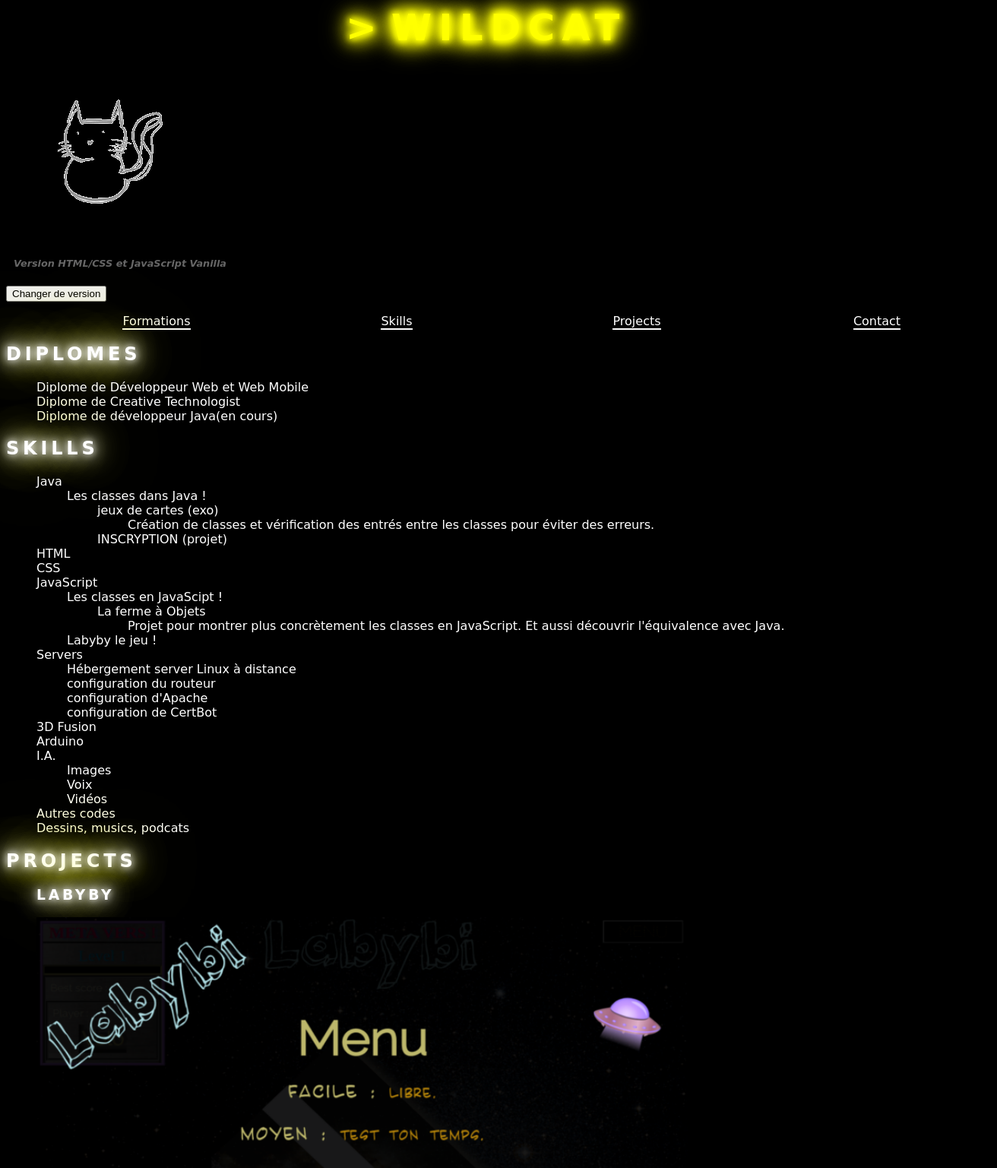
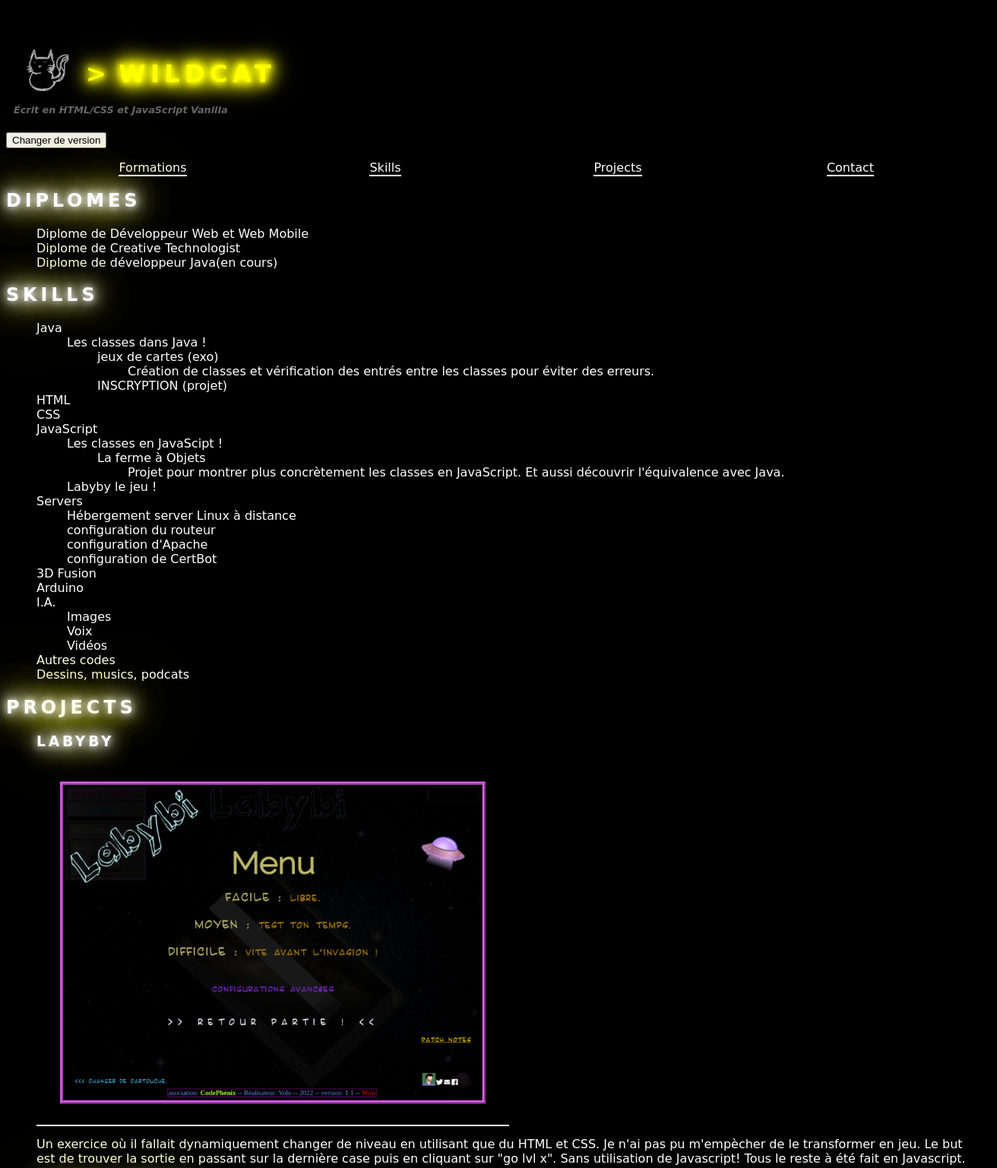
Before and after one commit to wildcat7534/porte-folio, a plain HTML site: page index.html in a window 1280 px wide. Shown: the top 1537 px of the page at 76% size, 1312 px wide, since content can reach past the window. Drawn offline with Linux system fonts and the light colour scheme.

Commit message:
labyby rajouté, hover, titre

```diff
--- a/assets/css/global.css
+++ b/assets/css/global.css
@@ -23,5 +23,8 @@ body {
   background-repeat: repeat;
   background-attachment: fixed;
   background-color: #000000;
-  background-size: 70%;
+  background-size: 40%;
 }
+h1 {
+  display: inline;
+}
--- a/assets/css/root.css
+++ b/assets/css/root.css
@@ -5,7 +5,6 @@ ul li {
 }
 header nav ul {
   display: flex;
-  width: 100%;
   justify-content: space-evenly;
 }
 header nav ul li {
@@ -21,7 +20,7 @@ body {
 }
 h1 {
   text-align: center;
-  font-size: 3em;
+  font-size: 2em;
   margin: 0;
   padding: 0;
 }
@@ -172,8 +171,22 @@ h3 {
   animation: neon2 1s ease-in-out infinite alternate;
 }
 #imgLabyby {
-  width: 70%;
+  width: 50%;
+  scale: 0.9;
+  border: rgb(230, 93, 245) 5px ridge;
+  transition: scale 0.5s ease-in-out;
+  transition: all 0.7s ease-in-out;
+}
+#imgLabyby:hover {
+  scale: 1;
+  border: #460759 6px ridge;
 }
 #imgServerRoom {
   width: 40%;
 }
+#imgHeader {
+  width: 100px;
+  position: relative;
+  top: 30px;
+  left: 0;
+}
--- a/index.html
+++ b/index.html
@@ -12,12 +12,12 @@
 
   <body>
     <header>
-      <h1>WiLDCaT</h1>
       <div id="divImgHeader">
-        <img id="imgHeader" autoplay loop src="assets/pictures/misc/favicons/cat1t2.gif" alt="Wildcat's logo"/>
-        <h5 id="subtitleVersionsSelected">Version HTML/CSS et JavaScript Vanilla</h5>
+        <img id="imgHeader" src="assets/pictures/misc/favicons/cat1t2.gif" alt="Wildcat's logo"/>
+        <h1>WiLDCaT</h1>
+      </div>
+        <h5 id="subtitleVersionsSelected">Écrit en HTML/CSS et JavaScript Vanilla</h5>
         <button id="buttonVersions">Changer de version</button>
-      </div>
       <nav>
         <ul>
           <li><a href="#formations">Formations</a></li>
@@ -97,7 +97,9 @@
       <ul>
         <li>
           <h3>Labyby</h3>
-          <img id="imgLabyby" src="assets/pictures/games/labyMenuFin.png" alt="Screenshot of Labyby">
+          <a href="assets/projets/labyby/index.html">
+            <img id="imgLabyby" src="assets/pictures/games/labyMenuFin.png" href="assets/projets/labyby/index.html" alt="Screenshot of Labyby">
+          </a>
           <p>Un exercice où il fallait dynamiquement changer de niveau en utilisant que du HTML et CSS.
             Je n'ai pas pu m'empècher de le transformer en jeu. Le but est de trouver la sortie en
             passant sur la dernière case puis en cliquant sur "go lvl x". Sans utilisation de Javascript!
```
Also changed, not shown: assets/pictures/servers/Bonto_Caract.jpg (added), assets/pictures/servers/Bronto_City.jpg (added), assets/pictures/servers/DeLL_156Gb_15k_RPM.jpg (added), assets/pictures/servers/DeLL_Cheetah_15k_300Go.jpg (added), wildcatFavicon.png (deleted), 2 other files.
